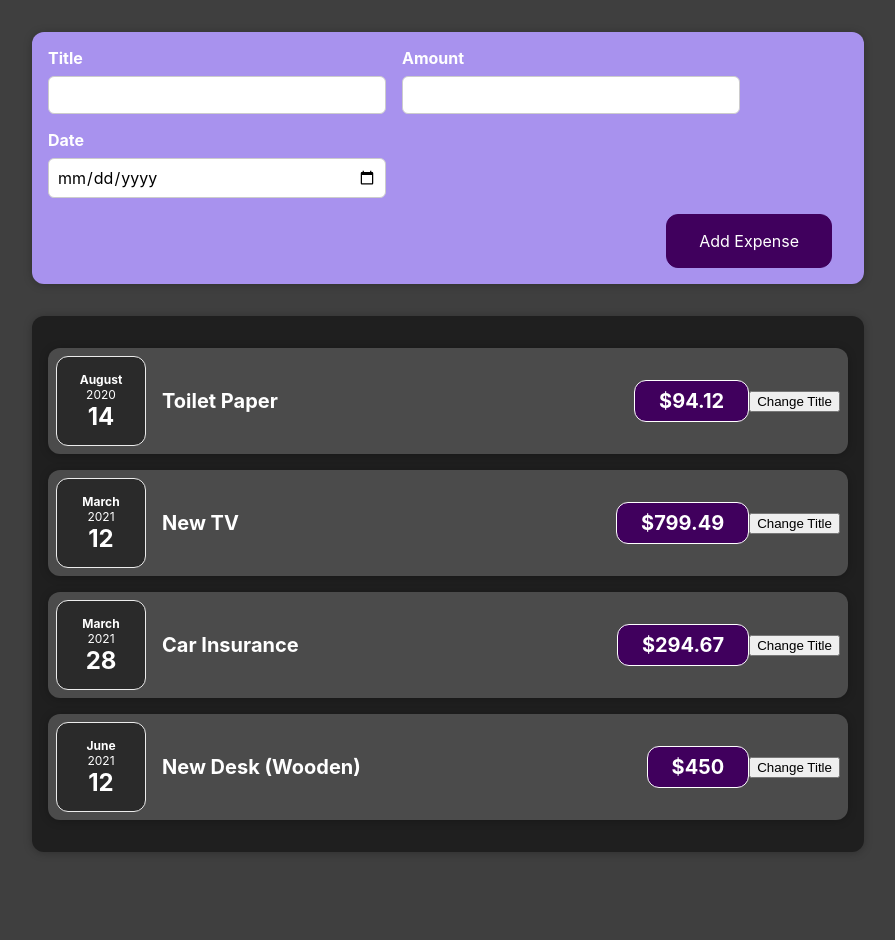
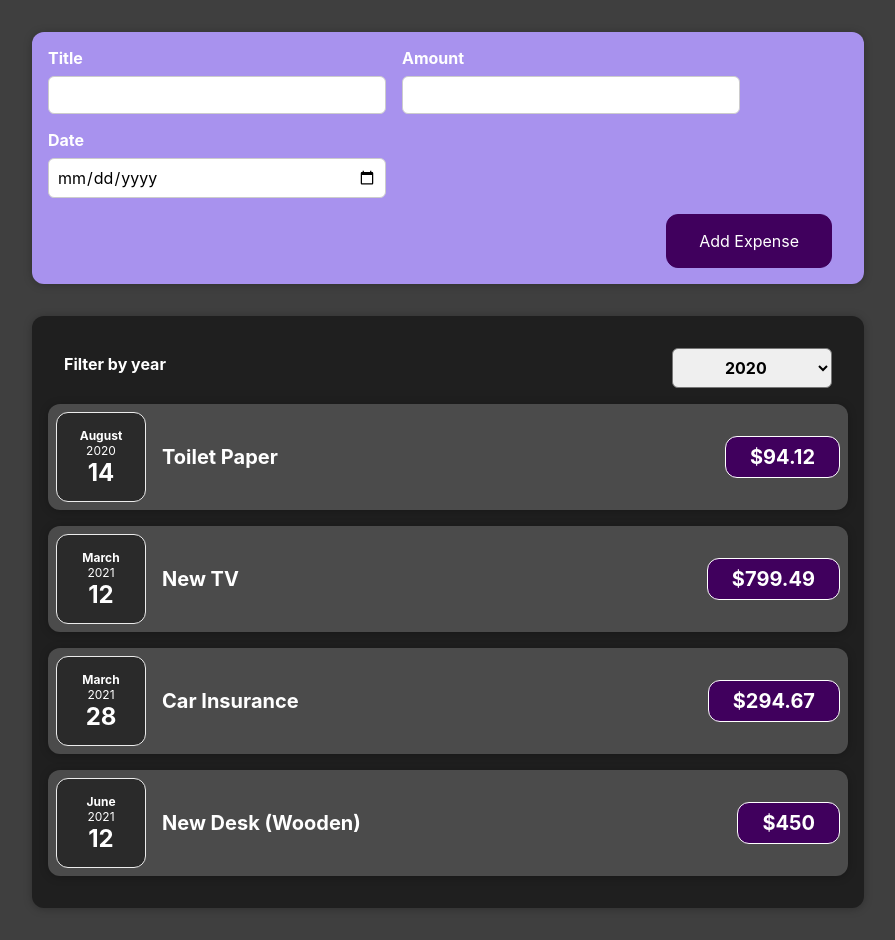
Before and after one commit to imsauravk/react-demo, a React (Create React App) app: page / in a window 1280 px wide. Shown: the whole page, without its empty margins (192-1087 px from the left). Before the commit the page ends 884 px from the top, so only its background shows below. Built offline with nearby package versions, Linux system fonts and the light colour scheme.

Commit message:
State Completed

```diff
--- a/src/App.js
+++ b/src/App.js
@@ -24,9 +24,14 @@ const App = () => {
     },
   ];
 
+  const addExpenseHandler = expense => {
+    console.log('In App.js');
+    console.log(expense);
+  }
+
   return (
     <div>
-      <NewExpense />
+      <NewExpense onAddExpense={addExpenseHandler} />
       <Expenses items={expenses}/>
     </div>
   );
--- a/src/components/Expenses/ExpenseItem.js
+++ b/src/components/Expenses/ExpenseItem.js
@@ -1,24 +1,16 @@
-import React, { useState } from 'react';
+import React from 'react';
 import "./ExpenseItem.css";
 import ExpenseDate from "./ExpenseDate";
 import Card from '../UI/Card';
 
 const ExpenseItem = (props) => {
-
-const [title, setTitle] = useState(props.title);
-
-  const clickHandler = () => {
-    setTitle('Updated!');
-    console.log(title);
-  };
   return (
     <Card className="expense-item">
       <ExpenseDate date={props.date} />
       <div className="expense-item__description">
-        <h2>{title}</h2>
+        <h2>{props.title}</h2>
         <div className="expense-item__price">${props.amount}</div>
       </div>
-      <button onClick={clickHandler}>Change Title</button>
     </Card>
   );
 }
--- a/src/components/Expenses/Expenses.js
+++ b/src/components/Expenses/Expenses.js
@@ -1,10 +1,18 @@
 import ExpenseItem from "./ExpenseItem";
+import ExpensesFilter from './ExpensesFilter';
 import './Expenses.css';
 import Card from '../UI/Card';
+import React, {useState} from 'react';
 
 const Expenses = (props) => {
+  const [filteredYear, setFilteredYear] = useState('2020');
+
+  const filterChangeHandler = selectedYear => {
+    setFilteredYear(selectedYear);
+  };
   return (
     <Card className="expenses">
+      <ExpensesFilter selected={filteredYear} onChangeFilter={filterChangeHandler} />
       <ExpenseItem
         title={props.items[0].title}
         amount={props.items[0].amount}
--- /dev/null
+++ b/src/components/Expenses/ExpensesFilter.css
@@ -0,0 +1,24 @@
+.expenses-filter {
+    color: white;
+    padding: 0 1rem;
+  }
+
+  .expenses-filter__control {
+    display: flex;
+    width: 100%;
+    align-items: center;
+    justify-content: space-between;
+    margin: 1rem 0;
+  }
+
+  .expenses-filter label {
+    font-weight: bold;
+    margin-bottom: 0.5rem;
+  }
+
+  .expenses-filter select {
+    font: inherit;
+    padding: 0.5rem 3rem;
+    font-weight: bold;
+    border-radius: 6px;
+  }
--- /dev/null
+++ b/src/components/Expenses/ExpensesFilter.js
@@ -0,0 +1,25 @@
+import React from 'react';
+
+import './ExpensesFilter.css';
+
+const ExpensesFilter = (props) => {
+    const dropDownChangeHandler = (event) => {
+        props.onChangeFilter(event.target.value);
+    };
+
+  return (
+    <div className='expenses-filter'>
+      <div className='expenses-filter__control'>
+        <label>Filter by year</label>
+        <select value={props.selected} onChange={dropDownChangeHandler}>
+          <option value='2022'>2022</option>
+          <option value='2021'>2021</option>
+          <option value='2020'>2020</option>
+          <option value='2019'>2019</option>
+        </select>
+      </div>
+    </div>
+  );
+};
+
+export default ExpensesFilter;
--- a/src/components/NewExpense/ExpenseForm.js
+++ b/src/components/NewExpense/ExpenseForm.js
@@ -1,55 +1,87 @@
 import React, { useState } from "react";
 import "./ExpenseForm.css";
 
-const ExpenseForm = () => {
-  // const [enteredTitle, setEnteredTitle] = useState('');
-  // const [enteredAmount, setEnteredAmount] = useState('');
-  // const [enteredDate, setEnteredDate] = useState('');
-  const [userInput, setUserInput] = useState({
-    enteredTitle: '',
-    enteredAmount: '',
-    enteredDate: ''
-  });
-
+const ExpenseForm = (props) => {
+  const [enteredTitle, setEnteredTitle] = useState("");
+  const [enteredAmount, setEnteredAmount] = useState("");
+  const [enteredDate, setEnteredDate] = useState("");
+  // const [userInput, setUserInput] = useState({
+  //   enteredTitle: '',
+  //   enteredAmount: '',
+  //   enteredDate: ''
+  // });
 
   const titleChangeHandler = (event) => {
-    //setEnteredTitle(event.target.value);
-    setUserInput({
-      ...userInput,
-      enteredTitle: event.target.value,
-    })
-  }
+    setEnteredTitle(event.target.value);
+    // setUserInput({
+    //   ...userInput,
+    //   enteredTitle: event.target.value,
+    // })
+  };
 
   const amountChangeHandler = (event) => {
-    //setEnteredAmount(event.target.value);
-    setUserInput({
-      ...userInput,
-      enteredAmount: event.target.value,
-    })
-  }
+    setEnteredAmount(event.target.value);
+    // setUserInput({
+    //   ...userInput,
+    //   enteredAmount: event.target.value,
+    // })
+    // setUserInput((prevState) => {
+    //   return { ...prevState, enteredTitle: event.target.value };
+    // });
+  };
 
   const dateChangeHandler = (event) => {
-    //setEnteredDate(event.target.value);
-    setUserInput({
-      ...userInput,
-      enteredDate: event.target.value,
-    })
-  }
+    setEnteredDate(event.target.value);
+    // setUserInput({
+    //   ...userInput,
+    //   enteredDate: event.target.value,
+    // })
+  };
+
+  const submitHandler = (event) => {
+    event.preventDefault();
+
+    const expenseData = {
+      title: enteredTitle,
+      amount: enteredAmount,
+      date: new Date(enteredDate),
+    };
+    props.onSaveExpenseData(expenseData);
+    setEnteredTitle('');
+    setEnteredAmount('');
+    setEnteredDate('');
+  };
 
   return (
-    <form>
+    <form onSubmit={submitHandler}>
       <div className="new-expense__controls">
         <div className="new-expense__control">
-            <label>Title</label>
-            <input type='text' onChange={titleChangeHandler} />
+          <label>Title</label>
+          <input
+            type="text"
+            value={enteredTitle}
+            onChange={titleChangeHandler}
+          />
         </div>
         <div className="new-expense__control">
-            <label>Amount</label>
-            <input type='number' min="0.01" step="0.01" onChange={amountChangeHandler} />
+          <label>Amount</label>
+          <input
+            type="number"
+            min="0.01"
+            step="0.01"
+            value={enteredAmount}
+            onChange={amountChangeHandler}
+          />
         </div>
         <div className="new-expense__control">
-            <label>Date</label>
-            <input type='date' min="2020-01-01" max="2023-02-31" onChange={dateChangeHandler} />
+          <label>Date</label>
+          <input
+            type="date"
+            min="2020-01-01"
+            max="2023-02-31"
+            value={enteredDate}
+            onChange={dateChangeHandler}
+          />
         </div>
       </div>
       <div className="new-expense__actions">
--- a/src/components/NewExpense/NewExpense.js
+++ b/src/components/NewExpense/NewExpense.js
@@ -1,10 +1,17 @@
 import React from "react";
 import ExpenseForm from "./ExpenseForm";
 import "./NewExpense.css";
-const NewExpense = () => {
+const NewExpense = (props) => {
+  const saveExpenseDataHandler = (enteredExpenseData) => {
+    const expenseData = {
+      ...enteredExpenseData,
+      id: Math.random().toString()
+    };
+    props.onAddExpense(expenseData);
+  }
   return (
     <div className="new-expense">
-      <ExpenseForm />
+      <ExpenseForm onSaveExpenseData={saveExpenseDataHandler} />
     </div>
   );
 };
```
